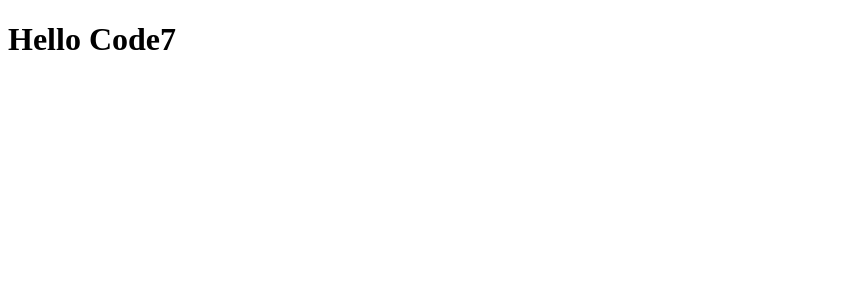
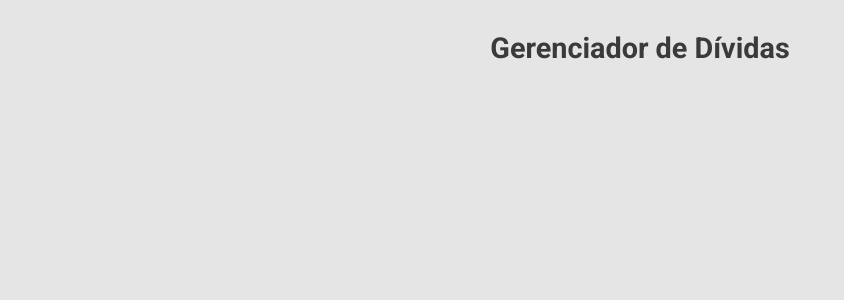
Before and after one commit to silvasouzaadriano/code7-challenge, a React (Create React App) app in the folder frontend/: page / in a window 1280 px wide. Shown: the top 300 px of the page, without its empty margins (0-844 px from the left). Built offline with nearby package versions, Linux system fonts and the light colour scheme.

Commit message:
Frontend - Added Header to routes

```diff
--- a/frontend/package.json
+++ b/frontend/package.json
@@ -23,6 +23,7 @@
     "react-spring": "^8.0.27",
     "styled-components": "^5.1.1",
     "typescript": "~3.7.2",
+    "uuidv4": "^6.2.3",
     "yup": "^0.29.1"
   },
   "scripts": {
--- a/frontend/src/App.tsx
+++ b/frontend/src/App.tsx
@@ -1,8 +1,21 @@
 import React from 'react';
+import { BrowserRouter } from 'react-router-dom';
+
+import AppProvider from './context';
+import Header from './components/Header';
+
+import GlobalStyle from './styles/global';
 
 const App: React.FC = () => (
   <>
-    <h1>Hello Code7</h1>
+    <>
+      <BrowserRouter>
+        <AppProvider>
+          <Header />
+        </AppProvider>
+      </BrowserRouter>
+      <GlobalStyle />
+    </>
   </>
 );
 
--- a/frontend/src/components/Header/index.tsx
+++ b/frontend/src/components/Header/index.tsx
@@ -2,16 +2,13 @@ import React from 'react';
 import { Link } from 'react-router-dom';
 
 import { Container } from './styles';
-
-import logoImg from '../../assets/logo.jpg';
 
 const Header: React.FC = () => {
   return (
     <Container>
       <Link to="/">
         <div>
-          <img src={logoImg} alt="Gerenciador de Dividas" />
-          <h1>MyBooks</h1>
+          <h1>Gerenciador de Dívidas</h1>
         </div>
       </Link>
     </Container>
--- a/frontend/src/components/Header/styles.ts
+++ b/frontend/src/components/Header/styles.ts
@@ -4,6 +4,7 @@ import { shade } from 'polished';
 export const Container = styled.div`
   max-width: 50rem;
   display: flex;
+  justify-content: center;
   align-items: center;
 
   a {
@@ -17,13 +18,12 @@ export const Container = styled.div`
   }
 
   img {
-    width: 3.25rem;
-    height: 3.25rem;
+    width: 2.5rem;
+    height: 2.5rem;
   }
 
   h1 {
-    font-size: 2rem;
-    margin-left: 1rem;
+    font-size: 1.8rem;
     color: #3a3a3a;
     line-height: 3.5rem;
 
--- /dev/null
+++ b/frontend/src/context/ToastContext.tsx
@@ -0,0 +1,60 @@
+import React, { createContext, useCallback, useContext, useState } from 'react';
+
+import { uuid } from 'uuidv4';
+
+import ToastContainer from '../components/ToastContainer';
+
+export interface ToastMessage {
+  id: string;
+  type?: 'success' | 'error' | 'info';
+  title: string;
+  description?: string;
+}
+
+interface ToastContextData {
+  addToast(message: Omit<ToastMessage, 'id'>): void;
+  removeToast(id: string): void;
+}
+
+const ToastContext = createContext<ToastContextData>({} as ToastContextData);
+
+export const ToastProvider: React.FC = ({ children }) => {
+  const [messages, setMessages] = useState<ToastMessage[]>([]);
+
+  const addToast = useCallback(
+    ({ type, title, description }: Omit<ToastMessage, 'id'>) => {
+      const id = uuid();
+
+      const toast = {
+        id,
+        type,
+        title,
+        description,
+      };
+
+      setMessages((oldMessages) => [...oldMessages, toast]);
+    },
+    [],
+  );
+
+  const removeToast = useCallback((id: string) => {
+    setMessages((state) => state.filter((message) => message.id !== id));
+  }, []);
+
+  return (
+    <ToastContext.Provider value={{ addToast, removeToast }}>
+      {children}
+      <ToastContainer messages={messages} />
+    </ToastContext.Provider>
+  );
+};
+
+export function useToast(): ToastContextData {
+  const context = useContext(ToastContext);
+
+  if (!context) {
+    throw new Error('useToast must be used within a ToastProvider');
+  }
+
+  return context;
+}
--- /dev/null
+++ b/frontend/src/context/index.tsx
@@ -0,0 +1,9 @@
+import React from 'react';
+
+import { ToastProvider } from './ToastContext';
+
+const AppProvider: React.FC = ({ children }) => {
+  return <ToastProvider>{children}</ToastProvider>;
+};
+
+export default AppProvider;
```
Also changed, not shown: 1 other file (tests, documents, lock files or other folders).
